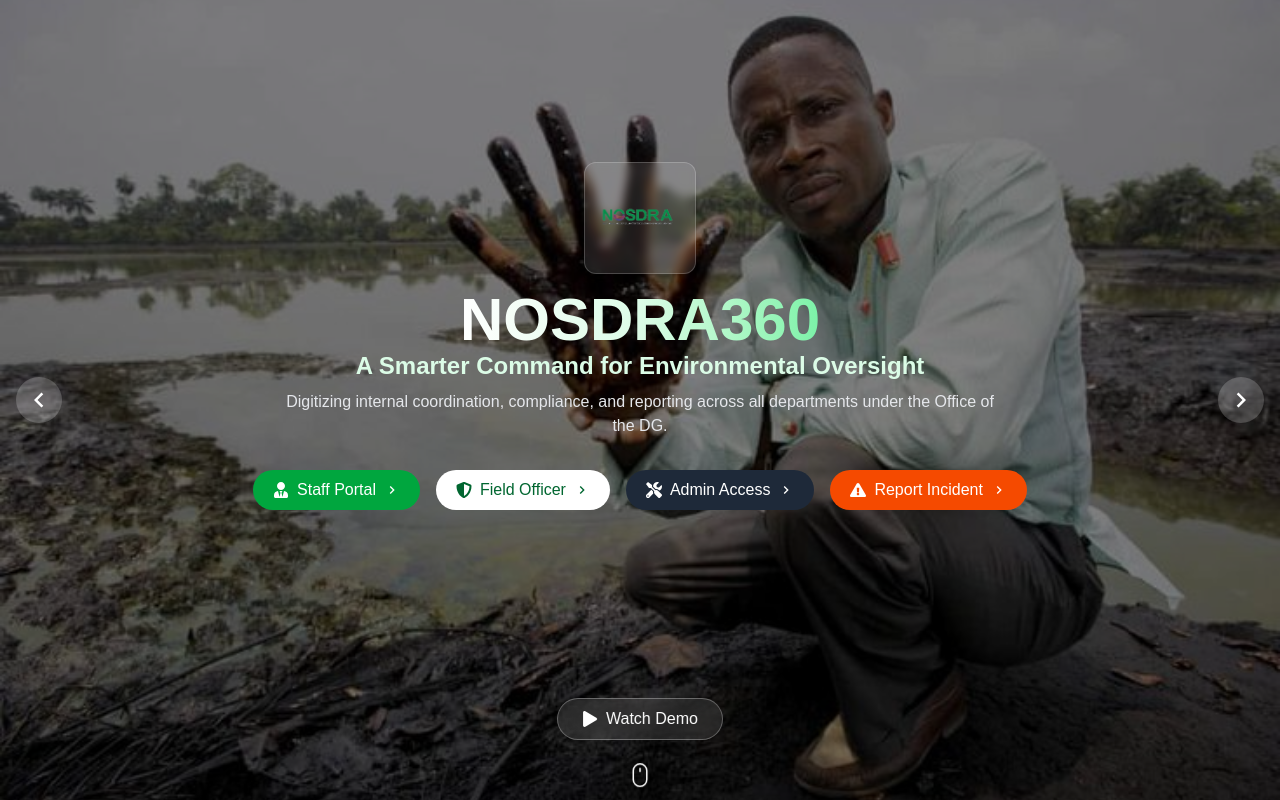
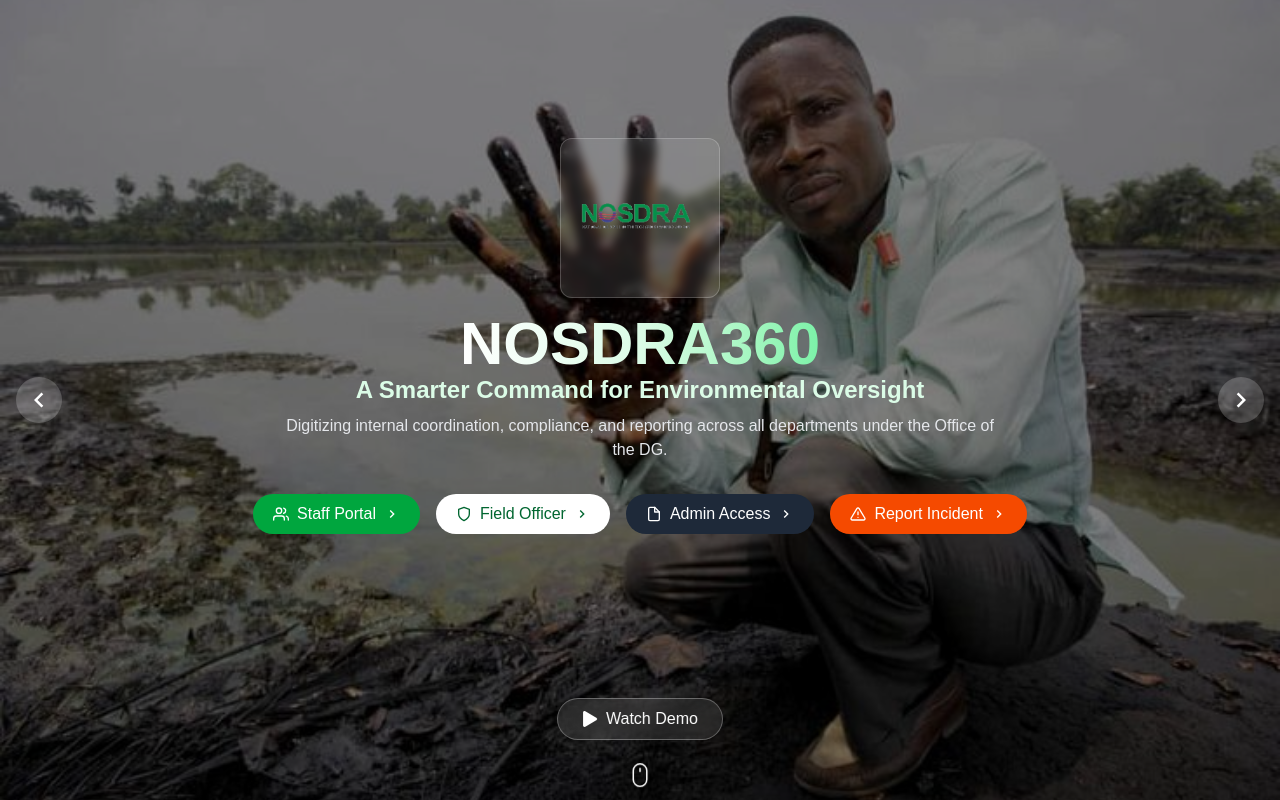
Before and after one commit to genedeh/NOSDRA360, a Next.js app: page / in a window 1280 px wide. Built offline with nearby package versions, Linux system fonts and the light colour scheme; grey boxes are pictures that could not be loaded.

Commit message:
Changed Slider Section Icons

```diff
--- a/src/views/home/SliderSection.tsx
+++ b/src/views/home/SliderSection.tsx
@@ -1,10 +1,10 @@
 "use client";
 import Image from 'next/image';
 import { useEffect, useRef, useState } from 'react';
-import { FaUserTie, FaShieldAlt, FaTools, FaExclamationTriangle } from 'react-icons/fa';
 import { MdKeyboardArrowLeft, MdKeyboardArrowRight } from 'react-icons/md';
 import Button from '../components/Buttons';
 import WatchDemoButton from './WatchDemoButton';
+import { FiAlertTriangle, FiFile, FiShield, FiUsers } from 'react-icons/fi';
 
 const images = [
     "/images/bg1.jpeg",
@@ -99,9 +99,9 @@
                 <Image
                     src="/images/logo.png"
                     alt="NOSDRA Logo"
-                    width={150}
-                    height={150}
-                    className="-mt-32 mb-4 w-28 h-28 p-3 object-contain rounded-xl bg-white/10 backdrop-blur-xs border border-white/20 shadow-md"
+                    width={200}
+                    height={200}
+                    className="-mt-32 mb-4 w-40 h-40 p-3 object-contain rounded-xl bg-white/10 backdrop-blur-xs border border-white/20 shadow-md"
                 />
 
                 <h1 className="text-4xl md:text-6xl font-bold bg-gradient-to-r from-white via-green-100 to-green-300 bg-clip-text text-transparent">
@@ -117,19 +117,19 @@
 
                 <div className="mt-8 flex flex-wrap justify-center gap-4">
                     <Button href="#" bgColor="bg-green-600" hoverColor="bg-green-700">
-                        <FaUserTie /> Staff Portal <MdKeyboardArrowRight />
+                        <FiUsers /> Staff Portal <MdKeyboardArrowRight />
                     </Button>
 
                     <Button href="#" bgColor="bg-white" hoverColor="bg-gray-100" textColor="text-green-800">
-                        <FaShieldAlt /> Field Officer <MdKeyboardArrowRight />
+                        <FiShield /> Field Officer <MdKeyboardArrowRight />
                     </Button>
 
                     <Button href="#" bgColor="bg-gray-800" hoverColor="bg-gray-900">
-                        <FaTools /> Admin Access <MdKeyboardArrowRight />
+                        <FiFile /> Admin Access <MdKeyboardArrowRight />
                     </Button>
 
                     <Button href="#" bgColor="bg-orange-600" hoverColor="bg-orange-700">
-                        <FaExclamationTriangle /> Report Incident <MdKeyboardArrowRight />
+                        <FiAlertTriangle /> Report Incident <MdKeyboardArrowRight />
                     </Button>
                 </div>
             </div>
```
